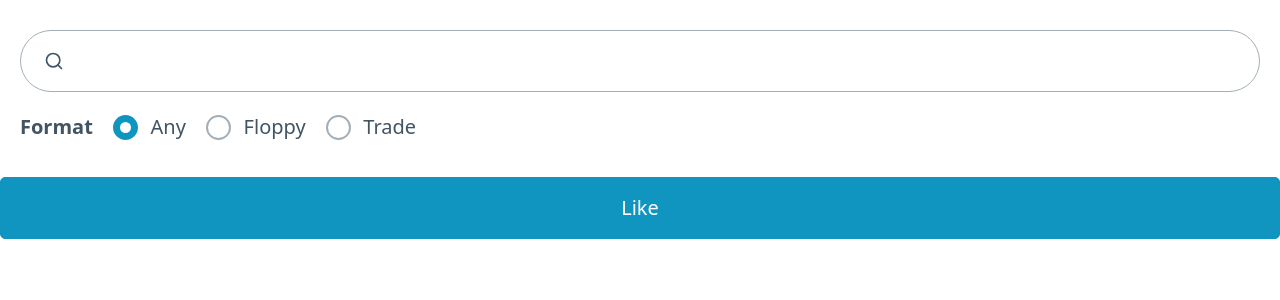
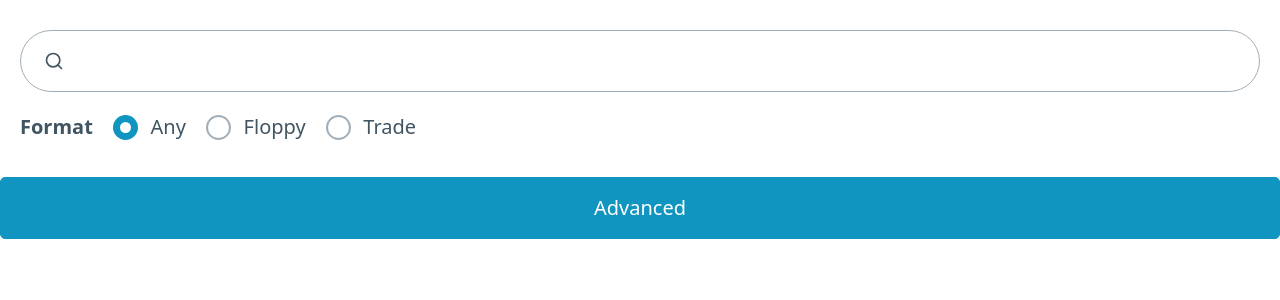
Before and after one commit to jamesbharvey/fun, a Django app: page /search/ in a window 1280 px wide. Shown: the top 300 px of the page. Run offline with Django 3.2, Linux system fonts and the light colour scheme.

Commit message:
get react button to toggle add localhost to allowed hosts

```diff
--- a/mycc/mycc/settings.py
+++ b/mycc/mycc/settings.py
@@ -25,7 +25,7 @@ SECRET_KEY = 'django-insecure--^(pfa7!0h98brw_3q(*tgiwm2xv$b9ztesvm-(znw2n#1ru!a
 # SECURITY WARNING: don't run with debug turned on in production!
 DEBUG = True
 
-ALLOWED_HOSTS = ['192.168.11.2']
+ALLOWED_HOSTS = ['192.168.11.2', '127.0.0.1']
 
 
 # Application definition
--- /dev/null
+++ b/mycc/search/static/search/advanced_search.js
@@ -0,0 +1,28 @@
+'use strict';
+
+const e = React.createElement;
+
+class AdvancedButton extends React.Component {
+  constructor(props) {
+    super(props);
+    this.state = { advanced: false };
+  }
+
+  render() {
+    if (this.state.advanced) {
+      return e('button',
+          { onClick: () => this.setState({advanced: false})},
+          'Simple'
+      );
+    }
+
+    return e(
+      'button',
+      { onClick: () => this.setState({ advanced: true }) },
+      'Advanced'
+    );
+  }
+}
+
+const domContainer = document.querySelector('#advanced_search');
+ReactDOM.render(e(AdvancedButton), domContainer);
--- a/mycc/search/static/search/like_button.js
+++ /dev/null
@@ -1,25 +0,0 @@
-'use strict';
-
-const e = React.createElement;
-
-class LikeButton extends React.Component {
-  constructor(props) {
-    super(props);
-    this.state = { liked: false };
-  }
-
-  render() {
-    if (this.state.liked) {
-      return 'You liked this.';
-    }
-
-    return e(
-      'button',
-      { onClick: () => this.setState({ liked: true }) },
-      'Like'
-    );
-  }
-}
-
-const domContainer = document.querySelector('#like_button_container');
-ReactDOM.render(e(LikeButton), domContainer);
--- a/mycc/search/templates/search/index.html
+++ b/mycc/search/templates/search/index.html
@@ -60,12 +60,12 @@
                 {% endfor %}
             </div>
         </div>
-    <div id="like_button_container"></div>
+    <div id="advanced_search"></div>
     <!-- Load React. -->
     <!-- Note: when deploying, replace "development.js" with "production.min.js". -->
     <script src="https://unpkg.com/react@17/umd/react.development.js" crossorigin></script>
     <script src="https://unpkg.com/react-dom@17/umd/react-dom.development.js" crossorigin></script>
     <!-- Load our React component. -->
-    <script src="{% static 'search/like_button.js' %}"></script>
+    <script src="{% static 'search/advanced_search.js' %}"></script>
     </body>
 </html>
```
